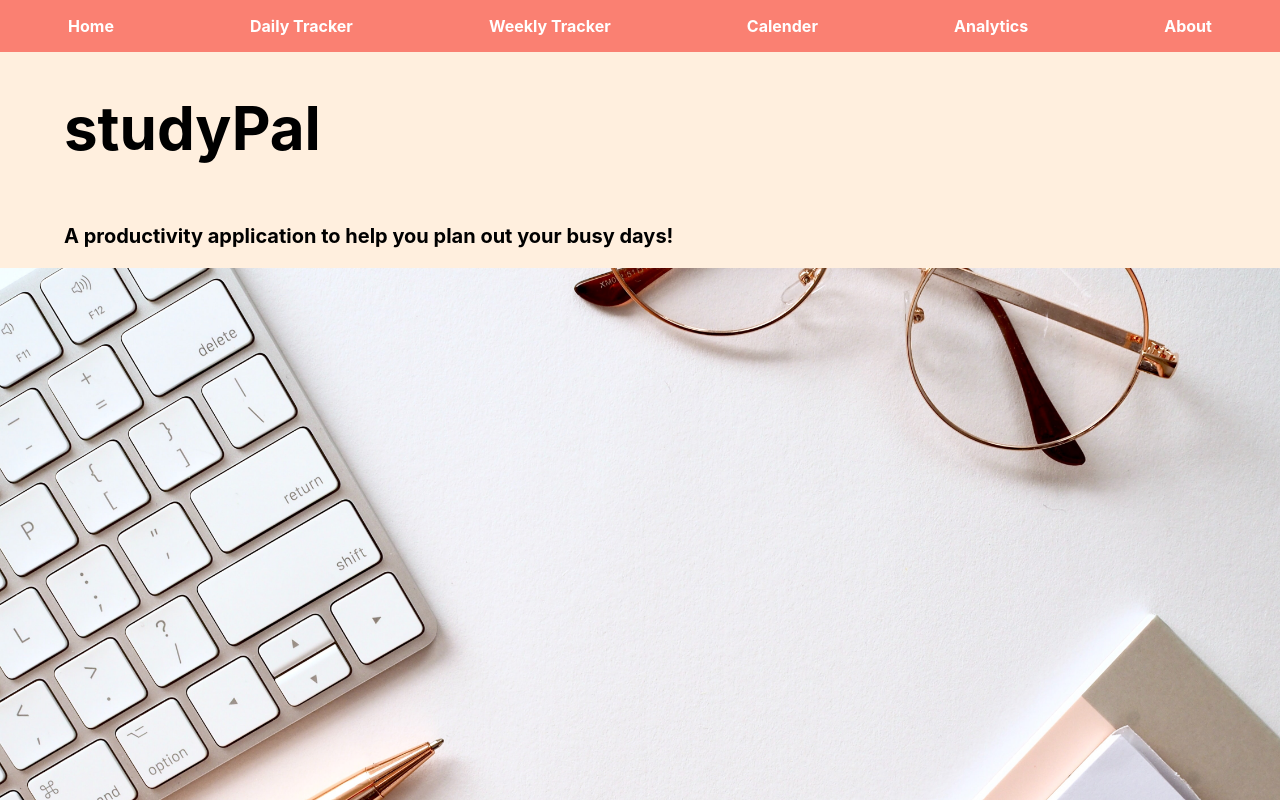
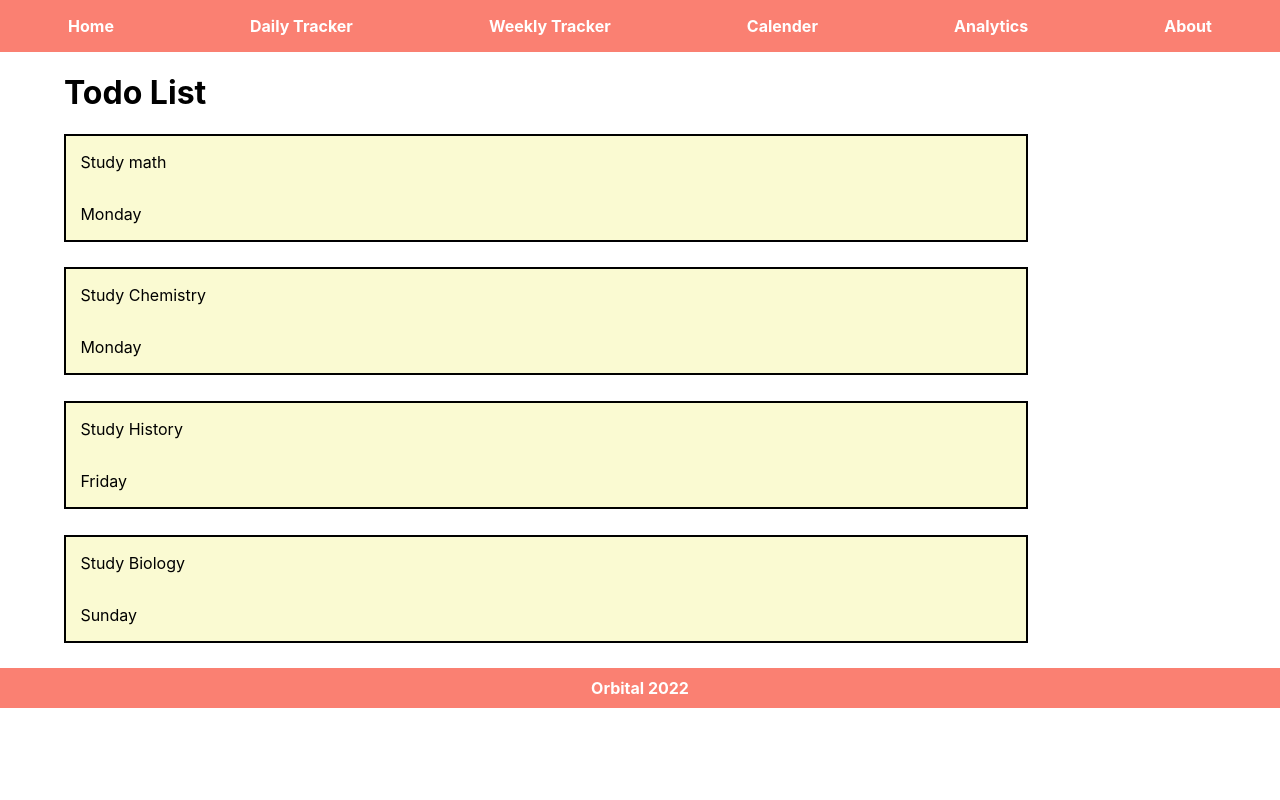
Before and after one commit to AdvisorySG/dawn-advisory-theme, a React (Create React App) app: page / in a window 1280 px wide. Shown: the top 800 px of the page. Built offline with nearby package versions, Linux system fonts and the light colour scheme.

Commit message:
add todo list landing page style

```diff
--- a/src/components/App.js
+++ b/src/components/App.js
@@ -1,12 +1,30 @@
 import Header from './Header.js';
 import Home from './Home.js';
 import Footer from './Footer.js';
+import Card from './Card.js';
 
 function Page () {
     return (
         <div class="container">
             <Header />
-            <Home />
+            <h1 class="title">Todo List</h1>
+            {/* <Home /> */}
+            <Card
+                task="Study math"
+                day="Monday"
+            />
+            <Card
+                task="Study Chemistry"
+                day="Monday"
+            />
+            <Card
+                task="Study History"
+                day="Friday"
+            />
+            <Card
+                task="Study Biology"
+                day="Sunday"
+            />
             <Footer />
         </div>
     );
--- /dev/null
+++ b/src/components/Card.js
@@ -0,0 +1,11 @@
+function Card (props) {
+    return (
+        <div className="card">
+            <p className="task">{ props.task }</p>
+            <p className="day">{ props.day }</p>
+        </div>
+
+    );
+};
+
+export default Card;
--- a/src/style.css
+++ b/src/style.css
@@ -41,8 +41,14 @@ body {
     background-color: rgb(255, 239, 222);
   }
 
+  .home-page-background {
+    width: 100%;
+    height:100%;
+  }
+
   .home-page-container > h1 {
     padding-left:5%;
+    margin-bottom:0%;
     font-size: 60px;
     font-weight: bold;
   }
@@ -51,11 +57,6 @@ body {
     padding-left:5%;
     font-size: 20px;
     font-weight: bold;
-  }
-
-  .home-page-background {
-    width: 100%;
-    height:100%;
   }
 
   .footer > p {
@@ -73,3 +74,26 @@ body {
     font-weight: bold;
     color: white;
 }
+
+.card {
+  display:flex;
+  flex-direction: column;
+  flex-wrap: wrap;
+  border:2px solid black;
+  background-color:lightgoldenrodyellow;
+  max-width: 75%;
+  margin-bottom: 2%;
+  margin-left:5%;
+}
+
+.card > p.task {
+  margin-left: 1.5%;
+}
+
+.card > p.day {
+  margin-left: 1.5%;
+}
+
+.title {
+  margin-left: 5%;
+}
```
